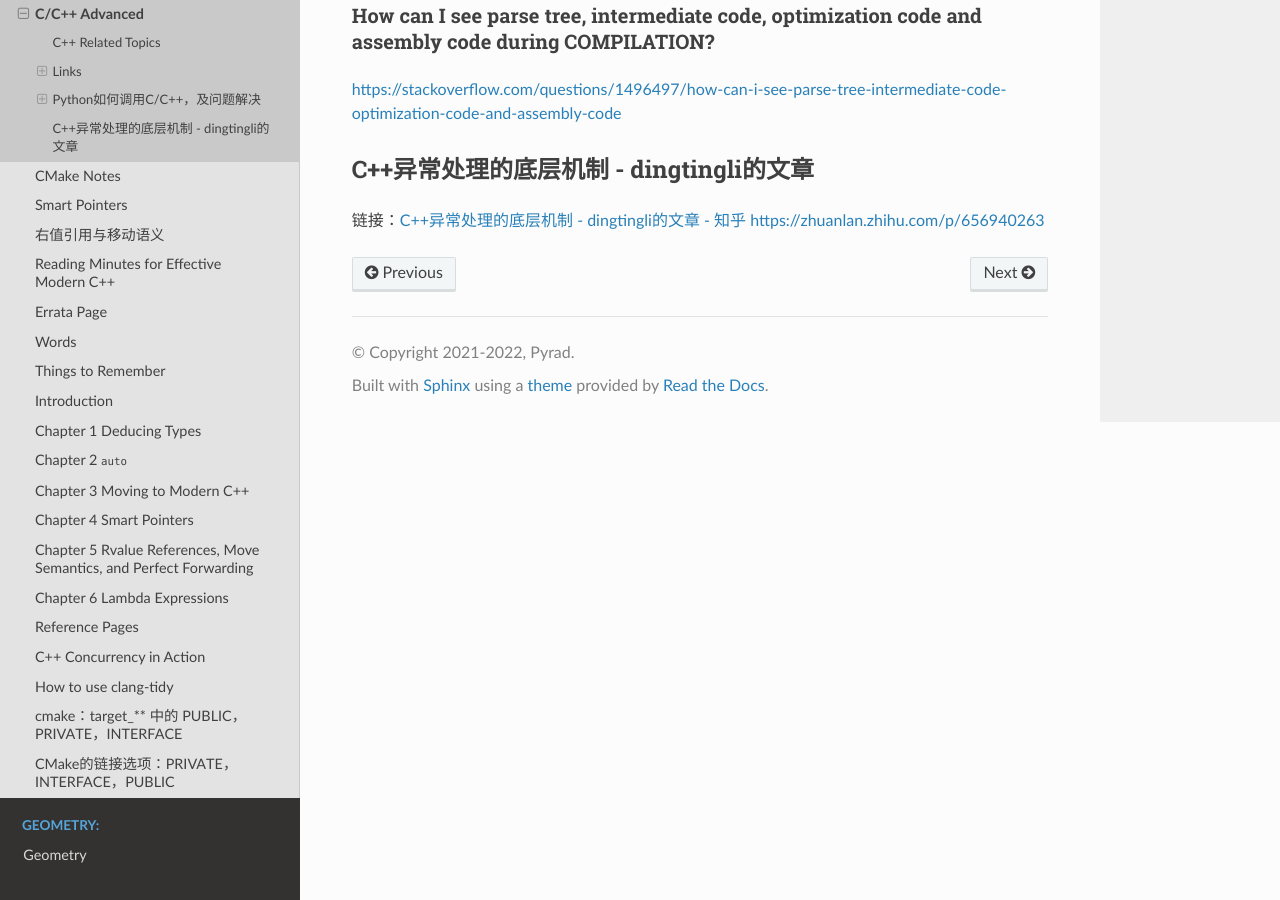
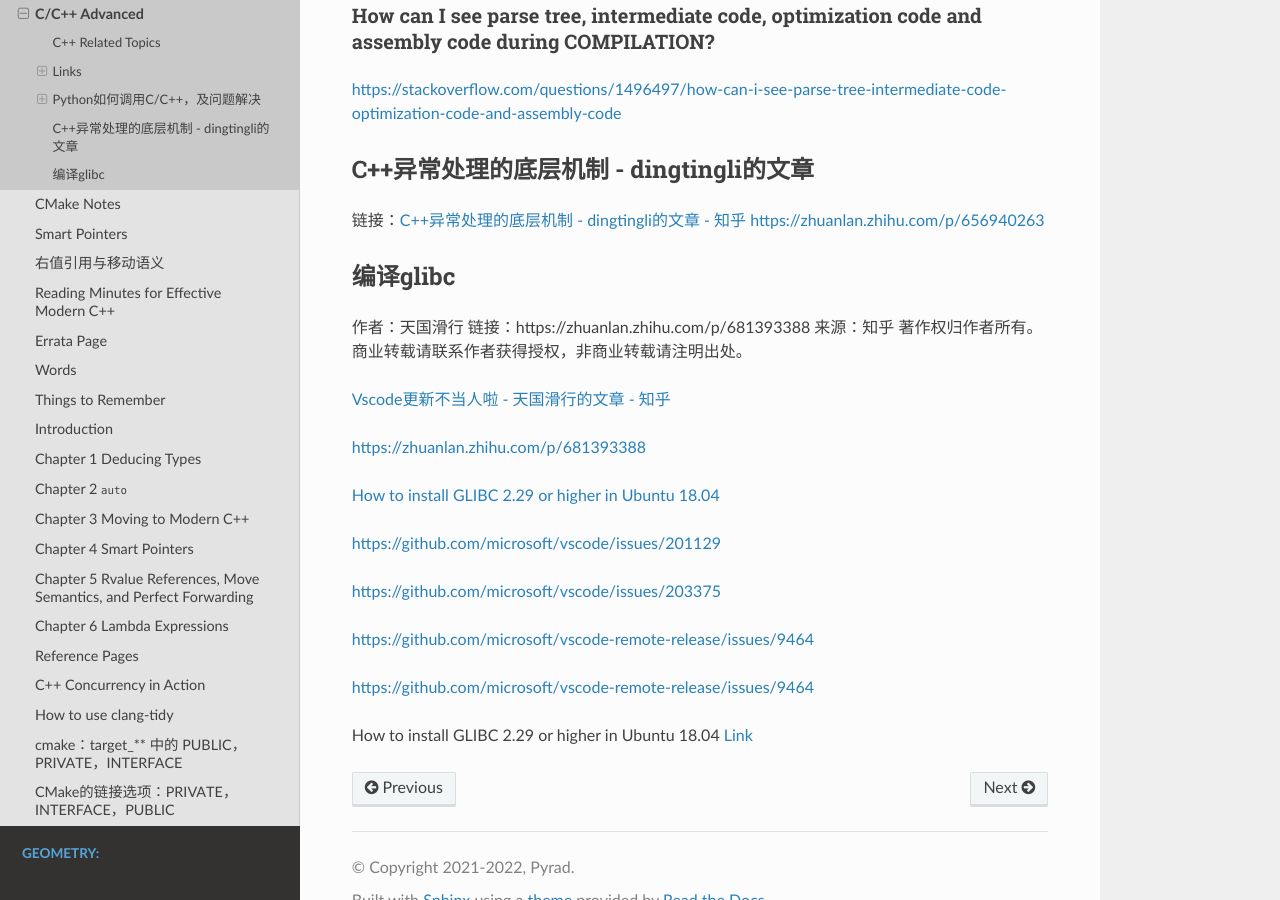
Before and after one commit to Pyrad/pyradnotes, a Sphinx documentation site: the page built from source/CPP/CppAdvanced.md, in a window 1280 px wide and 900 px high, scrolled down 4863 px. Built offline with Sphinx 7.4.7 and the Read the Docs theme 2.0.0, drawn with Linux system fonts in a browser that asks for light colours.

Commit message:
CPP Compile new version of glibc

```diff
--- a/source/CPP/CppAdvanced.md
+++ b/source/CPP/CppAdvanced.md
@@ -225,3 +225,26 @@ ninja: build stopped: subcommand failed.
 ## C++异常处理的底层机制 - dingtingli的文章
 
 链接：[C++异常处理的底层机制 - dingtingli的文章 - 知乎 https://zhuanlan.zhihu.com/p/656940263](https://zhuanlan.zhihu.com/p/656940263)
+
+## 编译glibc
+
+作者：天国滑行
+链接：https://zhuanlan.zhihu.com/p/681393388
+来源：知乎
+著作权归作者所有。商业转载请联系作者获得授权，非商业转载请注明出处。
+
+[Vscode更新不当人啦 - 天国滑行的文章 - 知乎](https://zhuanlan.zhihu.com/p/681393388)
+
+[https://zhuanlan.zhihu.com/p/681393388](https://zhuanlan.zhihu.com/p/681393388)
+
+[How to install GLIBC 2.29 or higher in Ubuntu 18.04](https://stackoverflow.com/questions/72513993/how-to-install-glibc-2-29-or-higher-in-ubuntu-18-04)
+
+[https://github.com/microsoft/vscode/issues/201129](https://github.com/microsoft/vscode/issues/201129)
+
+[https://github.com/microsoft/vscode/issues/203375](https://github.com/microsoft/vscode/issues/203375)
+
+[https://github.com/microsoft/vscode-remote-release/issues/9464](https://github.com/microsoft/vscode-remote-release/issues/9464)
+
+[https://github.com/microsoft/vscode-remote-release/issues/9464](https://github.com/microsoft/vscode-remote-release/issues/9464)
+
+How to install GLIBC 2.29 or higher in Ubuntu 18.04 [Link](https://stackoverflow.com/questions/72513993/how-to-install-glibc-2-29-or-higher-in-ubuntu-18-04)
```
